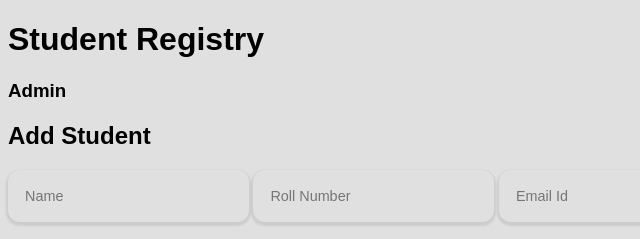
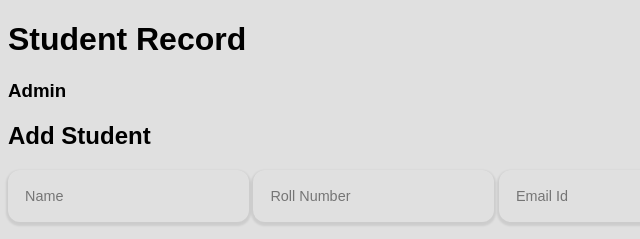
Before and after one commit to giingerr01/mark-registry-web, a website: page frontend/index.html in a window 1280 px wide. Shown: the top 239 px of the page, 0-640 px from the left. Drawn offline with Linux system fonts and the light colour scheme.

Commit message:
fix: renamed admin panel

```diff
--- a/frontend/index.html
+++ b/frontend/index.html
@@ -11,7 +11,7 @@
 
 <body>
   <!-- TITLE -->
-  <h1>Student Registry</h1>
+  <h1>Student Record</h1>
   <h3>Admin</h3>
 
   <!-- ADD STUDENT -->
```
